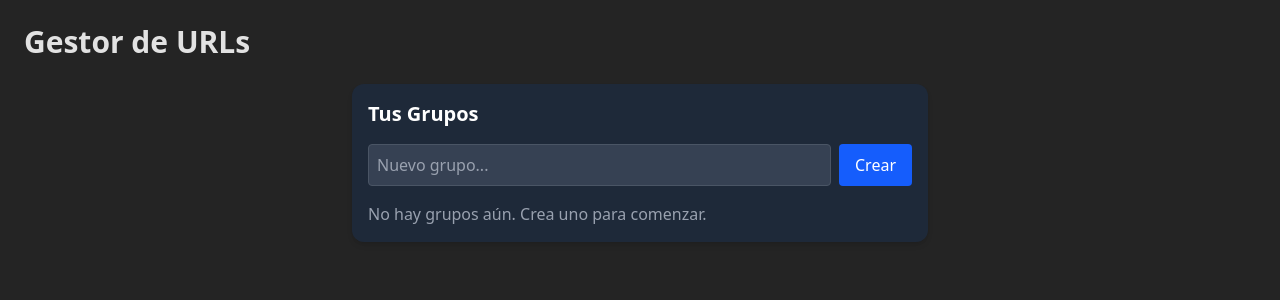
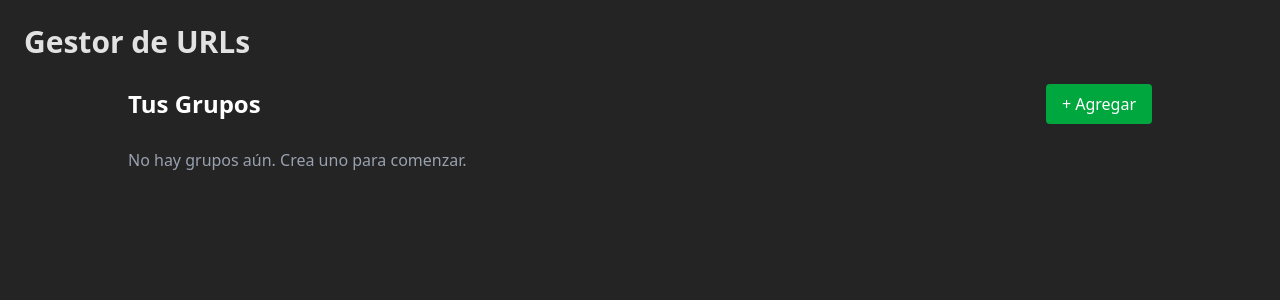
Before and after one commit to AdrianGerman/save-custom-urls, a React (Vite) app: page / in a window 1280 px wide. Shown: the top 300 px of the page. Built offline with nearby package versions, Linux system fonts and the light colour scheme.

Commit message:
new styles for group list (v1 final styles)

```diff
--- a/src/components/GroupList.jsx
+++ b/src/components/GroupList.jsx
@@ -1,8 +1,8 @@
-// src/components/GroupList.jsx
 import { useState, useEffect } from "react"
 
 export default function GroupList({ selectGroup }) {
   const [groups, setGroups] = useState([])
+  const [modalOpen, setModalOpen] = useState(false)
   const [newGroup, setNewGroup] = useState("")
 
   useEffect(() => {
@@ -15,50 +15,75 @@ export default function GroupList({ selectGroup }) {
     if (!trimmed) return
 
     const current = JSON.parse(localStorage.getItem("urlGroups")) || {}
-    if (current[trimmed]) return // evitar duplicados
+    if (current[trimmed]) return
 
     const updated = { ...current, [trimmed]: [] }
     localStorage.setItem("urlGroups", JSON.stringify(updated))
     setGroups(Object.keys(updated))
     setNewGroup("")
+    setModalOpen(false)
   }
 
   return (
-    <div className="bg-gray-800 p-4 rounded-xl shadow-md max-w-xl mx-auto">
-      <h2 className="text-xl font-semibold mb-4 text-white">Tus Grupos</h2>
-
-      <div className="mb-4 flex gap-2">
-        <input
-          type="text"
-          placeholder="Nuevo grupo..."
-          value={newGroup}
-          onChange={(e) => setNewGroup(e.target.value)}
-          className="bg-gray-700 text-white border border-gray-600 p-2 rounded w-full placeholder-gray-400"
-        />
+    <div className="max-w-5xl mx-auto">
+      <div className="flex justify-between items-center mb-6">
+        <h2 className="text-2xl font-semibold text-white">Tus Grupos</h2>
         <button
-          onClick={handleCreateGroup}
-          className="bg-blue-600 text-white px-4 py-2 rounded hover:bg-blue-700"
+          onClick={() => setModalOpen(true)}
+          className="bg-green-600 px-4 py-2 rounded text-white hover:bg-green-700 cursor-pointer"
         >
-          Crear
+          + Agregar
         </button>
       </div>
 
+      {/* Lista en formato grilla */}
       {groups.length === 0 ? (
         <p className="text-gray-400">
           No hay grupos aún. Crea uno para comenzar.
         </p>
       ) : (
-        <ul className="space-y-2">
+        <div className="grid grid-cols-1 sm:grid-cols-2 md:grid-cols-3 gap-4">
           {groups.map((group) => (
-            <li
+            <div
               key={group}
-              className="cursor-pointer px-4 py-2 bg-gray-700 text-white rounded hover:bg-gray-600"
+              className="bg-gray-800 text-white p-4 rounded shadow hover:bg-gray-700 cursor-pointer"
               onClick={() => selectGroup(group)}
             >
-              {group}
-            </li>
+              <h3 className="text-lg font-semibold">{group}</h3>
+              <p className="text-gray-400 text-sm">Click para ver URLs</p>
+            </div>
           ))}
-        </ul>
+        </div>
+      )}
+
+      {/* Modal */}
+      {modalOpen && (
+        <div className="fixed inset-0 bg-black bg-opacity-60 flex justify-center items-center z-50">
+          <div className="bg-gray-900 p-6 rounded-lg w-full max-w-md">
+            <h3 className="text-xl text-white mb-4">Crear nuevo grupo</h3>
+            <input
+              type="text"
+              placeholder="Nombre del grupo"
+              value={newGroup}
+              onChange={(e) => setNewGroup(e.target.value)}
+              className="w-full p-2 bg-gray-800 text-white border border-gray-600 rounded mb-4"
+            />
+            <div className="flex justify-end gap-2">
+              <button
+                onClick={() => setModalOpen(false)}
+                className="px-4 py-2 bg-gray-600 text-white rounded hover:bg-gray-700"
+              >
+                Cancelar
+              </button>
+              <button
+                onClick={handleCreateGroup}
+                className="px-4 py-2 bg-green-600 text-white rounded hover:bg-green-700"
+              >
+                Crear
+              </button>
+            </div>
+          </div>
+        </div>
       )}
     </div>
   )
```
